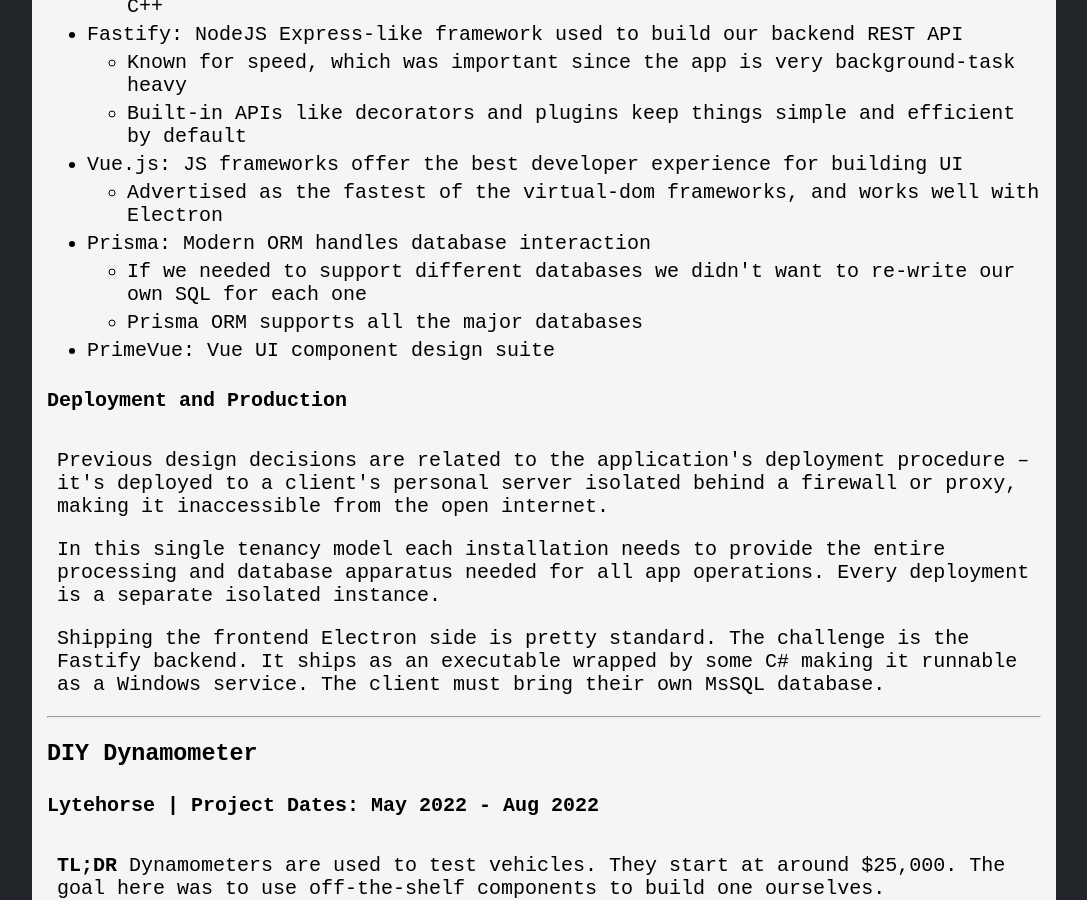
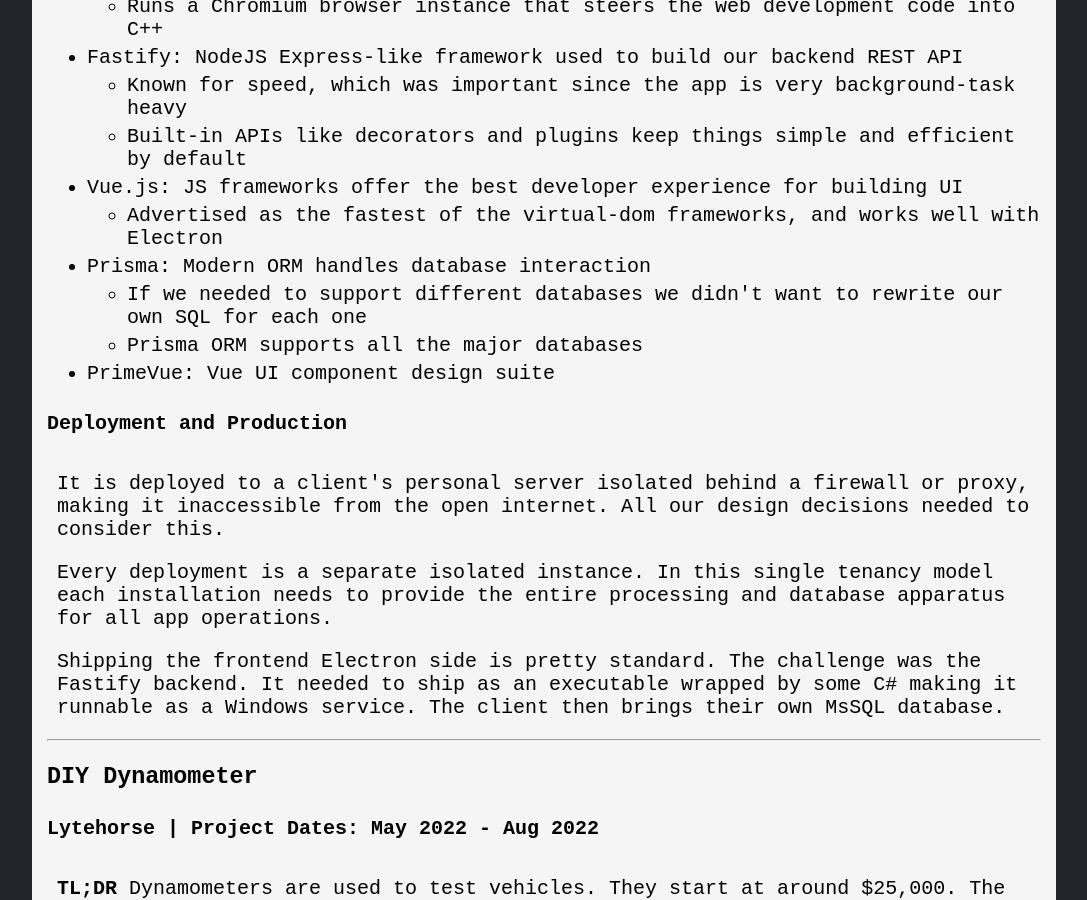
Before and after one commit to chrisdel101/chris-del-portfolio, a Jekyll site: the page built from projects-work-history.md, in a window 1280 px wide and 900 px high, scrolled down 1685 px. Shown: the whole window, without its empty margins (96-1183 px from the left). Built offline with Jekyll 4.4.1, drawn with Linux system fonts in a browser that asks for light colours; some of the changed text lies outside the part shown.

```diff
--- a/_includes/projects-history.html
+++ b/_includes/projects-history.html
@@ -136,7 +136,7 @@
             <ul>
               <li>
                 If we needed to support different databases we didn't want to
-                re-write our own SQL for each one
+                rewrite our own SQL for each one
               </li>
               <li>Prisma ORM supports all the major databases</li>
             </ul>
@@ -148,20 +148,18 @@
     <div id="dep-and-prod">
       <h4>Deployment and Production</h4>
       <p>
-        Previous design decisions are related to
-        the application's deployment procedure – it's deployed to a client's personal server isolated
+        It is deployed to a client's personal server isolated
         behind a firewall or proxy, making it inaccessible from the open
-        internet.
+        internet. All our design decisions needed to consider this.
       </p>
       <p>
-        In this single tenancy model each installation needs to provide the
-        entire processing and database apparatus needed for all app operations.
-        Every deployment is a separate isolated instance.
+        Every deployment is a separate isolated instance. In this single tenancy model each installation needs to provide the
+        entire processing and database apparatus for all app operations.
       </p>
       <p>
-        Shipping the frontend Electron side is pretty standard. The challenge is
-        the Fastify backend. It ships as an executable wrapped by some C#
-        making it runnable as a Windows service.  The client must bring their own
+        Shipping the frontend Electron side is pretty standard. The challenge was
+        the Fastify backend. It needed to ship as an executable wrapped by some C#
+        making it runnable as a Windows service.  The client then brings their own
         MsSQL database.
       </p>
     </div>
```
Also changed, not shown: other parts of _includes/projects-history.html (+2 -2 lines), _includes/work-history.html (+3 -4 lines), 1 other file.
